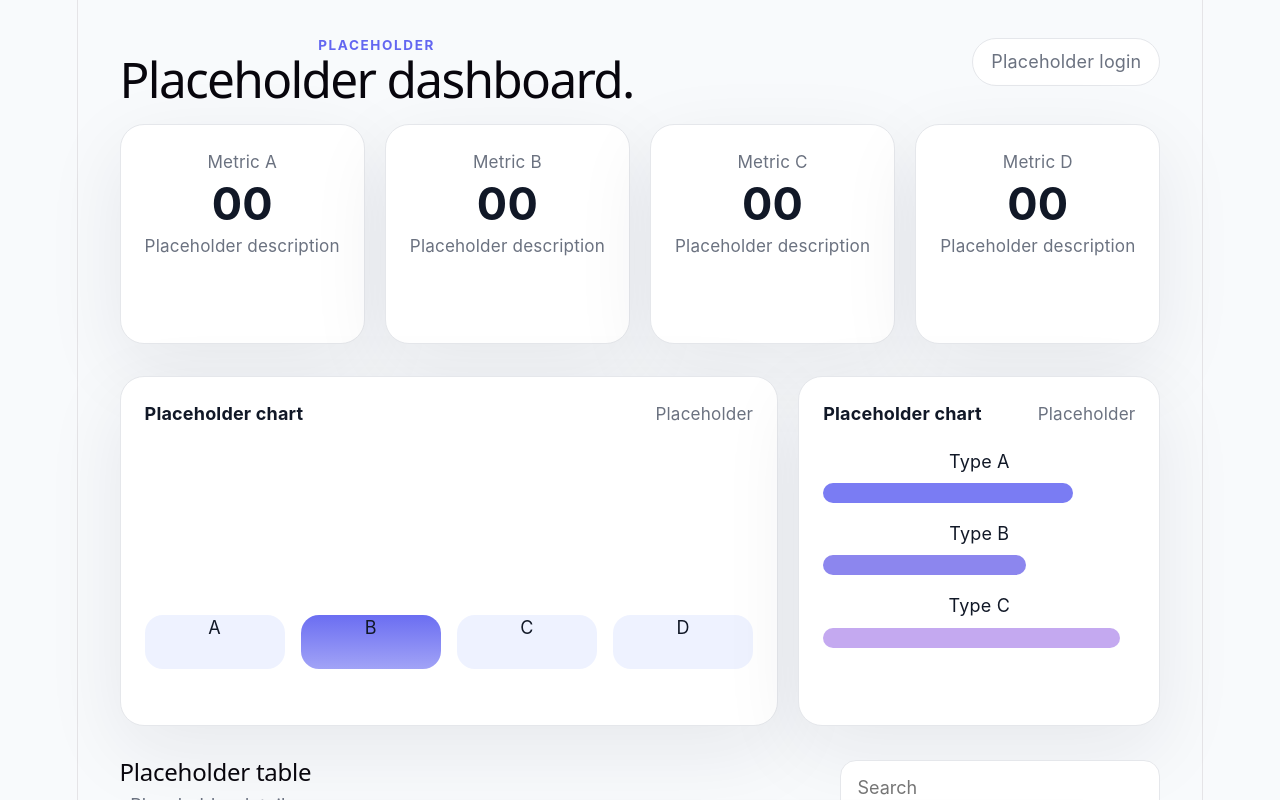
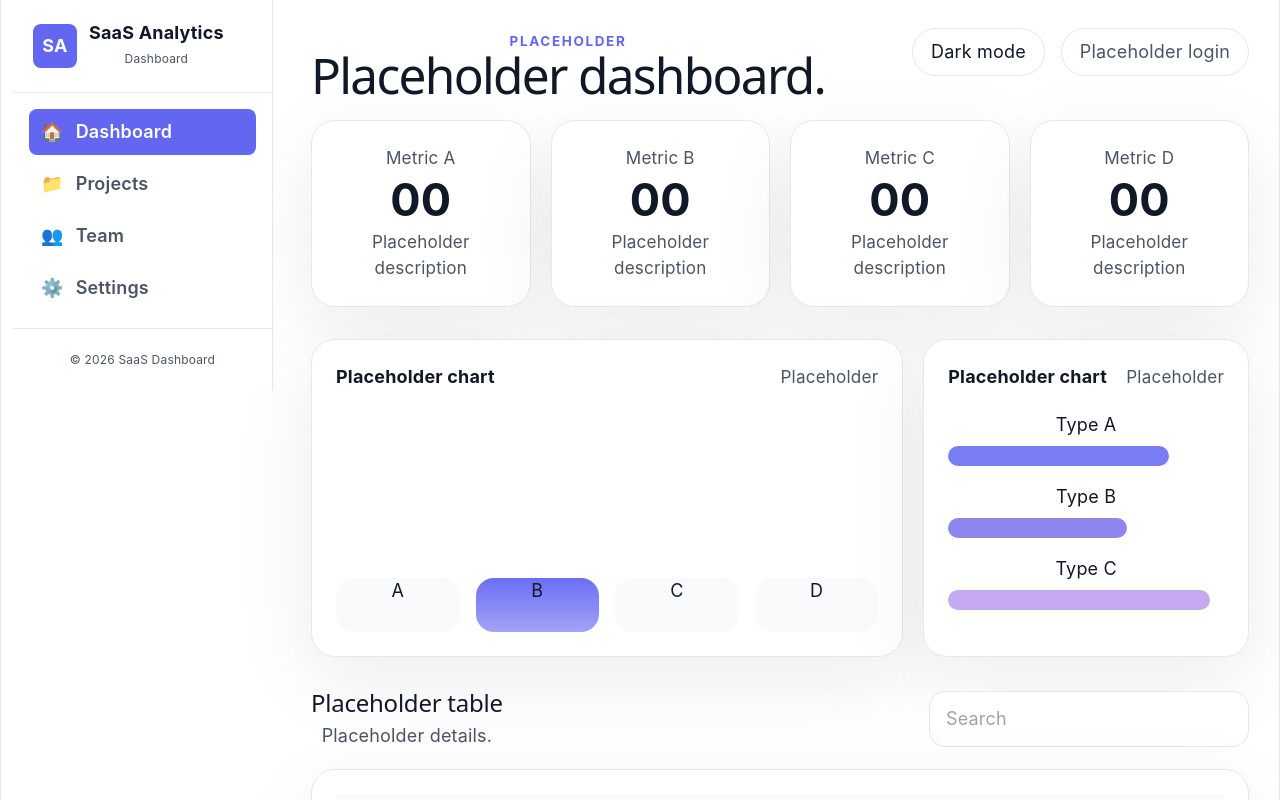
Before and after one commit to SuheybNur/SaaS-Analytics-Dashboard, a React (Vite) app: page / in a window 1280 px wide. Shown: the top 800 px of the page. Built offline with nearby package versions, Linux system fonts and the light colour scheme.

Commit message:
implemented dark mode and improves the dashboard

```diff
--- a/index.html
+++ b/index.html
@@ -5,6 +5,15 @@
     <link rel="icon" type="image/svg+xml" href="/favicon.svg" />
     <meta name="viewport" content="width=device-width, initial-scale=1.0" />
     <title>saas-analytics-dashboard</title>
+    <script>
+      (function () {
+        const storedTheme = localStorage.getItem('theme-preference')
+        const prefersDark = window.matchMedia('(prefers-color-scheme: dark)').matches
+        const theme = storedTheme === 'light' || storedTheme === 'dark' ? storedTheme : prefersDark ? 'dark' : 'light'
+        document.documentElement.classList.toggle('dark', theme === 'dark')
+        document.documentElement.dataset.theme = theme
+      })()
+    </script>
   </head>
   <body>
     <div id="root"></div>
--- a/package.json
+++ b/package.json
@@ -10,7 +10,7 @@
     "preview": "vite preview"
   },
   "dependencies": {
-    "next": "^16.2.4",
+    "next": "^16.2.6",
     "react": "^19.2.5",
     "react-dom": "^19.2.5"
   },
@@ -20,10 +20,13 @@
     "@types/react": "^19.2.14",
     "@types/react-dom": "^19.2.3",
     "@vitejs/plugin-react": "^6.0.1",
+    "autoprefixer": "^10.5.0",
     "eslint": "^10.2.1",
     "eslint-plugin-react-hooks": "^7.1.1",
     "eslint-plugin-react-refresh": "^0.5.2",
     "globals": "^17.5.0",
+    "postcss": "^8.5.15",
+    "tailwindcss": "^3.4.4",
     "typescript": "~6.0.2",
     "typescript-eslint": "^8.58.2",
     "vite": "^8.0.10"
--- /dev/null
+++ b/postcss.config.cjs
@@ -0,0 +1,6 @@
+module.exports = {
+  plugins: {
+    tailwindcss: {},
+    autoprefixer: {},
+  },
+}
--- a/src/App.css
+++ b/src/App.css
@@ -1,14 +1,43 @@
 .dashboard-shell {
-  max-width: 1180px;
-  margin: 0 auto;
-  padding: 32px 24px 48px;
+  max-width: none;
+  width: 100%;
+  margin: 0;
+  padding: 28px 18px 48px;
+  box-sizing: border-box;
 }
+
+.app-layout {
+  display: grid;
+  grid-template-columns: 260px minmax(0, 1fr);
+  gap: 20px;
+  align-items: start;
+}
+
+@media (max-width: 1024px) {
+  .app-layout { grid-template-columns: 1fr; }
+}
+
+/* Prevent horizontal scroll on small devices */
+html, body {
+  overflow-x: hidden;
+}
+
+/* Ensure main shell fills column and tables can scroll horizontally on small screens */
+.dashboard-shell {
+  width: 100%;
+}
+
+.table-card {
+  overflow: auto;
+}
+
+table { min-width: 640px; }
 
 body {
   margin: 0;
   min-height: 100vh;
-  background: #f8fafc;
-  color: #111827;
+  background: var(--bg);
+  color: var(--text);
   font-family: Inter, system-ui, -apple-system, BlinkMacSystemFont, 'Segoe UI', sans-serif;
 }
 
@@ -25,9 +54,29 @@ input {
   margin-bottom: 32px;
 }
 
+.header-actions {
+  display: flex;
+  align-items: center;
+  gap: 16px;
+}
+
+.theme-toggle {
+  border: 1px solid var(--border);
+  background: var(--surface);
+  color: var(--text);
+  border-radius: 999px;
+  padding: 10px 18px;
+  cursor: pointer;
+  transition: background-color 0.2s ease, border-color 0.2s ease, color 0.2s ease;
+}
+
+.theme-toggle:hover {
+  background: var(--surface-muted);
+}
+
 .eyebrow {
   margin: 0 0 8px;
-  color: #6366f1;
+  color: var(--color-primary);
   font-weight: 700;
   text-transform: uppercase;
   letter-spacing: 0.12em;
@@ -40,9 +89,9 @@ input {
 }
 
 .login-pill {
-  background: #ffffff;
-  border: 1px solid #e5e7eb;
-  color: #6b7280;
+  background: var(--surface);
+  border: 1px solid var(--border);
+  color: var(--text-muted);
   border-radius: 999px;
   padding: 10px 18px;
   align-self: center;
@@ -58,10 +107,10 @@ input {
 .stat-card,
 .chart-card,
 .table-card {
-  background: #ffffff;
-  border: 1px solid #e5e7eb;
+  background: var(--surface);
+  border: 1px solid var(--border);
   border-radius: 24px;
-  box-shadow: 0 24px 80px rgba(20, 23, 55, 0.08);
+  box-shadow: var(--shadow);
   padding: 24px;
 }
 
@@ -71,7 +120,7 @@ input {
 
 .stat-label {
   margin: 0 0 16px;
-  color: #6b7280;
+  color: var(--text-muted);
   font-size: 0.95rem;
 }
 
@@ -83,7 +132,7 @@ input {
 
 .stat-note {
   margin: 16px 0 0;
-  color: #6b7280;
+  color: var(--text-muted);
   font-size: 0.95rem;
 }
 
@@ -112,7 +161,7 @@ input {
 }
 
 .chart-card-header span {
-  color: #6b7280;
+  color: var(--text-muted);
   font-size: 0.95rem;
 }
 
@@ -131,7 +180,7 @@ input {
 
 .chart-point,
 .bar {
-  background: #eef2ff;
+  background: var(--surface-muted);
   border-radius: 18px;
 }
 
@@ -189,15 +238,16 @@ input {
 
 .table-toolbar p {
   margin: 0;
-  color: #6b7280;
+  color: var(--text-muted);
 }
 
 .table-toolbar input {
   width: min(320px, 100%);
-  border: 1px solid #e5e7eb;
+  border: 1px solid var(--border);
   border-radius: 16px;
   padding: 14px 16px;
-  background: #ffffff;
+  background: var(--surface);
+  color: var(--text);
 }
 
 .table-card {
@@ -210,19 +260,19 @@ table {
 }
 
 thead {
-  background: #f8fafc;
+  background: var(--surface-muted);
 }
 
 th,
 td {
   text-align: left;
   padding: 18px;
-  border-bottom: 1px solid #e5e7eb;
+  border-bottom: 1px solid var(--border);
 }
 
 th {
   font-size: 0.9rem;
-  color: #6b7280;
+  color: var(--text-muted);
   font-weight: 600;
 }
 
@@ -257,16 +307,20 @@ tbody tr:last-child td {
 
 .empty-state {
   padding: 24px 18px;
-  color: #6b7280;
+  color: var(--text-muted);
   text-align: center;
 }
 
 .skeleton {
   display: inline-block;
-  background: linear-gradient(90deg, #e5e7eb 0%, #f3f4f6 30%, #e5e7eb 100%);
+  background: linear-gradient(90deg, rgba(229, 231, 235, 1) 0%, rgba(243, 244, 246, 1) 30%, rgba(229, 231, 235, 1) 100%);
   background-size: 200% 100%;
   animation: shimmer 1.2s infinite ease-in-out;
   border-radius: 12px;
+}
+
+html.dark .skeleton {
+  background: linear-gradient(90deg, rgba(55,65,81,1) 0%, rgba(31,41,55,1) 30%, rgba(55,65,81,1) 100%);
 }
 
 .skeleton-text,
--- a/src/App.tsx
+++ b/src/App.tsx
@@ -1,5 +1,6 @@
 import { useEffect, useMemo, useState } from 'react'
 import './App.css'
+import Sidebar from './components/Sidebar'
 import Skeleton from './components/Skeleton'
 
 type DashboardStat = {
@@ -15,6 +16,9 @@ type ProjectRow = {
   status: 'Active' | 'Completed' | 'At risk'
   progress: number
 }
+
+type ThemeMode = 'light' | 'dark'
+const STORAGE_KEY = 'theme-preference'
 
 const statCards: DashboardStat[] = [
   { label: 'Metric A', value: '00', description: 'Placeholder description' },
@@ -40,6 +44,19 @@ function App() {
   const [loading, setLoading] = useState(true)
   const [searchTerm, setSearchTerm] = useState('')
   const [activePage] = useState(1)
+  const [theme, setTheme] = useState<ThemeMode>(() => {
+    if (typeof window === 'undefined') return 'light'
+    const stored = localStorage.getItem(STORAGE_KEY) as ThemeMode | null
+    if (stored === 'light' || stored === 'dark') return stored
+    return window.matchMedia('(prefers-color-scheme: dark)').matches ? 'dark' : 'light'
+  })
+
+  useEffect(() => {
+    const root = document.documentElement
+    root.classList.toggle('dark', theme === 'dark')
+    root.dataset.theme = theme
+    localStorage.setItem(STORAGE_KEY, theme)
+  }, [theme])
 
   useEffect(() => {
     const timer = window.setTimeout(() => setLoading(false), 1000)
@@ -59,13 +76,26 @@ function App() {
   const visibleRows = filteredProjects.slice((activePage - 1) * 10, activePage * 10)
 
   return (
-    <main className="dashboard-shell">
+    <div className="app-layout">
+      <Sidebar />
+      <main className="dashboard-shell">
       <header className="dashboard-header">
         <div>
           <p className="eyebrow">Placeholder</p>
           <h1>Placeholder dashboard.</h1>
         </div>
-        <div className="login-pill">Placeholder login</div>
+
+        <div className="header-actions">
+          <button
+            type="button"
+            className="theme-toggle"
+            onClick={() => setTheme(theme === 'dark' ? 'light' : 'dark')}
+            aria-label="Toggle dark mode"
+          >
+            {theme === 'dark' ? 'Light mode' : 'Dark mode'}
+          </button>
+          <div className="login-pill">Placeholder login</div>
+        </div>
       </header>
 
       <section className="stat-grid">
@@ -198,7 +228,8 @@ function App() {
           )}
         </div>
       </section>
-    </main>
+      </main>
+    </div>
   )
 }
 
--- /dev/null
+++ b/src/components/Sidebar.css
@@ -0,0 +1,130 @@
+:root {
+  --sidebar-width: 260px;
+}
+
+.sidebar {
+  position: fixed;
+  top: 0;
+  left: 0;
+  height: 100vh;
+  width: var(--sidebar-width);
+  transform: translateX(-100%);
+  background: var(--surface);
+  color: var(--text);
+  border-right: 1px solid var(--border);
+  z-index: 40;
+  transition: transform 280ms cubic-bezier(.2,.9,.2,1);
+  box-shadow: 0 12px 40px rgba(2,6,23,0.06);
+}
+
+.sidebar.open {
+  transform: translateX(0);
+}
+
+/* Desktop: keep static sidebar */
+@media (min-width: 1024px) {
+  .sidebar {
+    position: static;
+    transform: none;
+    height: auto;
+    box-shadow: none;
+  }
+}
+
+.sidebar-inner {
+  display: flex;
+  flex-direction: column;
+  height: 100%;
+}
+
+.sidebar-brand {
+  display: flex;
+  align-items: center;
+  gap: 12px;
+  padding: 20px;
+  border-bottom: 1px solid var(--border);
+}
+
+.brand-mark {
+  width: 44px;
+  height: 44px;
+  background: var(--color-primary);
+  color: var(--color-primary-foreground);
+  display: inline-flex;
+  align-items: center;
+  justify-content: center;
+  border-radius: 8px;
+  font-weight: 700;
+}
+
+.brand-title {
+  font-weight: 700;
+}
+.brand-sub { font-size: 12px; color: var(--text-muted); }
+
+.sidebar-nav {
+  padding: 16px;
+  display: flex;
+  flex-direction: column;
+  gap: 6px;
+  flex: 1 1 auto;
+}
+
+.nav-item {
+  display: flex;
+  align-items: center;
+  gap: 12px;
+  padding: 10px 12px;
+  border-radius: 8px;
+  background: transparent;
+  border: none;
+  color: var(--text-muted);
+  font-weight: 600;
+  cursor: pointer;
+  transition: background-color 160ms ease, color 160ms ease, transform 160ms ease;
+}
+
+.nav-item:hover { background: var(--surface-muted); color: var(--text); transform: translateY(-1px); }
+
+.nav-item.active {
+  background: var(--color-primary);
+  color: var(--color-primary-foreground);
+}
+
+.nav-icon { font-size: 18px; }
+
+.sidebar-footer {
+  padding: 18px;
+  border-top: 1px solid var(--border);
+  font-size: 12px;
+  color: var(--text-muted);
+}
+
+.sidebar-toggle {
+  position: fixed;
+  top: 14px;
+  left: 14px;
+  width: 44px;
+  height: 44px;
+  display: inline-flex;
+  align-items: center;
+  justify-content: center;
+  background: var(--surface);
+  color: var(--text);
+  border-radius: 8px;
+  border: 1px solid var(--border);
+  z-index: 60;
+}
+
+.sidebar-backdrop {
+  position: fixed;
+  inset: 0;
+  background: rgba(0,0,0,0.4);
+  z-index: 35;
+}
+
+/* ensure toggle hidden on desktop */
+@media (min-width: 1024px) {
+  .sidebar-toggle { display: none; }
+  .sidebar-backdrop { display: none; }
+}
--- /dev/null
+++ b/src/components/Sidebar.tsx
@@ -0,0 +1,88 @@
+import { useEffect, useRef, useState } from 'react'
+import './Sidebar.css'
+
+type NavItem = {
+  label: string
+  icon: string
+}
+
+const navItems: NavItem[] = [
+  { label: 'Dashboard', icon: '🏠' },
+  { label: 'Projects', icon: '📁' },
+  { label: 'Team', icon: '👥' },
+  { label: 'Settings', icon: '⚙️' },
+]
+
+export default function Sidebar() {
+  const [isOpen, setIsOpen] = useState(false)
+  const [activeItem, setActiveItem] = useState('Dashboard')
+  const panelRef = useRef<HTMLDivElement | null>(null)
+
+  useEffect(() => {
+    function onKey(e: KeyboardEvent) {
+      if (e.key === 'Escape') setIsOpen(false)
+    }
+    window.addEventListener('keydown', onKey)
+    return () => window.removeEventListener('keydown', onKey)
+  }, [])
+
+  return (
+    <>
+      <aside
+        id="sidebar"
+        ref={panelRef}
+        className={`sidebar ${isOpen ? 'open' : ''}`}
+        aria-hidden={!isOpen && window.innerWidth < 1024}
+      >
+        <div className="sidebar-inner">
+          <div className="sidebar-brand">
+            <div className="brand-mark">SA</div>
+            <div className="brand-text">
+              <div className="brand-title">SaaS Analytics</div>
+              <div className="brand-sub">Dashboard</div>
+            </div>
+          </div>
+
+          <nav className="sidebar-nav" aria-label="Main navigation">
+            {navItems.map((item) => (
+              <button
+                key={item.label}
+                className={`nav-item ${activeItem === item.label ? 'active' : ''}`}
+                onClick={() => {
+                  setActiveItem(item.label)
+                  setIsOpen(false)
+                }}
+                aria-current={activeItem === item.label ? 'page' : undefined}
+              >
+                <span className="nav-icon" aria-hidden>
+                  {item.icon}
+                </span>
+                <span className="nav-label">{item.label}</span>
+              </button>
+            ))}
+          </nav>
+
+          <div className="sidebar-footer">© 2026 SaaS Dashboard</div>
+        </div>
+      </aside>
+
+      <button
+        className="sidebar-toggle lg:hidden"
+        aria-expanded={isOpen}
+        aria-controls="sidebar"
+        aria-label={isOpen ? 'Close menu' : 'Open menu'}
+        onClick={() => setIsOpen((s) => !s)}
+      >
+        <svg width="20" height="20" viewBox="0 0 24 24" fill="none" stroke="currentColor" aria-hidden>
+          {isOpen ? (
+            <path strokeLinecap="round" strokeLinejoin="round" strokeWidth={2} d="M6 18L18 6M6 6l12 12" />
+          ) : (
+            <path strokeLinecap="round" strokeLinejoin="round" strokeWidth={2} d="M4 6h16M4 12h16M4 18h16" />
+          )}
+        </svg>
+      </button>
+
+      {isOpen && <div className="sidebar-backdrop lg:hidden" onClick={() => setIsOpen(false)} />}
+    </>
+  )
+}
--- a/src/components/Skeleton.tsx
+++ b/src/components/Skeleton.tsx
@@ -1,4 +1,4 @@
-import type { CSSProperties, HTMLAttributes } from 'react'
+import type { HTMLAttributes } from 'react'
 
 interface SkeletonProps extends HTMLAttributes<HTMLSpanElement> {
   width?: string
--- a/src/index.css
+++ b/src/index.css
@@ -1,15 +1,19 @@
+@tailwind base;
+@tailwind components;
+@tailwind utilities;
+
 :root {
-  --text: #6b6375;
-  --text-h: #08060d;
-  --bg: #fff;
-  --border: #e5e4e7;
+  --color-primary: #6366f1;
+  --color-primary-foreground: #ffffff;
+  --bg: #ffffff;
+  --surface: #ffffff;
+  --surface-muted: #f8fafc;
+  --text: #111827;
+  --text-muted: #4b5563;
+  --border: #e5e7eb;
   --code-bg: #f4f3ec;
-  --accent: #aa3bff;
-  --accent-bg: rgba(170, 59, 255, 0.1);
-  --accent-border: rgba(170, 59, 255, 0.5);
-  --social-bg: rgba(244, 243, 236, 0.5);
-  --shadow:
-    rgba(0, 0, 0, 0.1) 0 10px 15px -3px, rgba(0, 0, 0, 0.05) 0 4px 6px -2px;
+  --shadow: 0 24px 80px rgba(20, 23, 55, 0.08);
+  --shadow-soft: rgba(20, 23, 55, 0.08);
 
   --sans: system-ui, 'Segoe UI', Roboto, sans-serif;
   --heading: system-ui, 'Segoe UI', Roboto, sans-serif;
@@ -24,42 +28,35 @@
   text-rendering: optimizeLegibility;
   -webkit-font-smoothing: antialiased;
   -moz-osx-font-smoothing: grayscale;
-
-  @media (max-width: 1024px) {
-    font-size: 16px;
-  }
 }
 
-@media (prefers-color-scheme: dark) {
-  :root {
-    --text: #9ca3af;
-    --text-h: #f3f4f6;
-    --bg: #16171d;
-    --border: #2e303a;
-    --code-bg: #1f2028;
-    --accent: #c084fc;
-    --accent-bg: rgba(192, 132, 252, 0.15);
-    --accent-border: rgba(192, 132, 252, 0.5);
-    --social-bg: rgba(47, 48, 58, 0.5);
-    --shadow:
-      rgba(0, 0, 0, 0.4) 0 10px 15px -3px, rgba(0, 0, 0, 0.25) 0 4px 6px -2px;
-  }
+html.dark {
+  color-scheme: dark;
+}
 
-  #social .button-icon {
-    filter: invert(1) brightness(2);
-  }
+html.dark {
+  --bg: #0f172a;
+  --surface: #111827;
+  --surface-muted: #161e2a;
+  --text: #f8fafc;
+  --text-muted: #94a3b8;
+  --border: #334155;
+  --code-bg: #1f2937;
+  --shadow: 0 24px 80px rgba(0, 0, 0, 0.45);
+  --shadow-soft: rgba(0, 0, 0, 0.35);
 }
 
 #root {
-  width: 1126px;
-  max-width: 100%;
-  margin: 0 auto;
+  width: 100%;
+  max-width: none;
+  margin: 0;
   text-align: center;
   border-inline: 1px solid var(--border);
   min-height: 100svh;
   display: flex;
   flex-direction: column;
   box-sizing: border-box;
+  padding-inline: 12px;
 }
 
 body {
@@ -70,27 +67,22 @@ h1,
 h2 {
   font-family: var(--heading);
   font-weight: 500;
-  color: var(--text-h);
+  color: var(--text);
 }
 
 h1 {
   font-size: 56px;
   letter-spacing: -1.68px;
   margin: 32px 0;
-  @media (max-width: 1024px) {
-    font-size: 36px;
-    margin: 20px 0;
-  }
 }
+
 h2 {
   font-size: 24px;
   line-height: 118%;
   letter-spacing: -0.24px;
   margin: 0 0 8px;
-  @media (max-width: 1024px) {
-    font-size: 20px;
-  }
 }
+
 p {
   margin: 0;
 }
@@ -100,7 +92,7 @@ code,
   font-family: var(--mono);
   display: inline-flex;
   border-radius: 4px;
-  color: var(--text-h);
+  color: var(--text);
 }
 
 code {
--- /dev/null
+++ b/tailwind.config.js
@@ -0,0 +1,14 @@
+export default {
+  darkMode: ['class'],
+  content: ['./index.html', './src/**/*.{js,ts,jsx,tsx}'],
+  theme: {
+    extend: {
+      colors: {
+        primary: {
+          500: '#6366f1',
+        },
+      },
+    },
+  },
+  plugins: [],
+}
```
Also changed, not shown: 1 other file (tests, documents, lock files or other folders).
